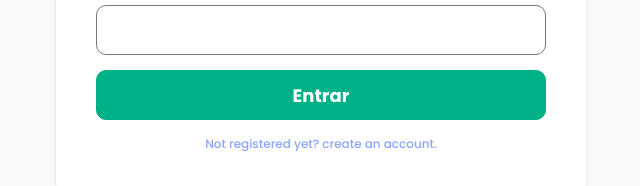
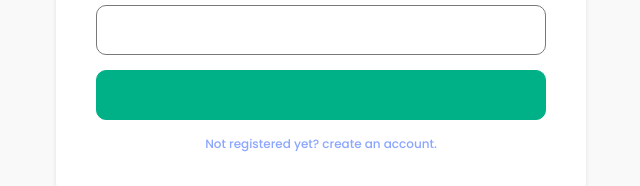
Before and after one commit to GabrielNatan/finance, a React (Create React App) app: page /login in a window 1280 px wide. Shown: the part 405-591 px from the top of the page, without its empty margins (319-959 px from the left). Built offline with nearby package versions, Linux system fonts and the light colour scheme.

Commit message:
feat: change button props

```diff
--- a/src/components/Button/index.tsx
+++ b/src/components/Button/index.tsx
@@ -3,14 +3,18 @@ import {
 } from './style'
 
 interface ButtonProps {
-  text: string
   type: 'button' | 'submit' | 'reset' | undefined
+  children: JSX.Element | string
+  disabled: boolean
 }
 
-export const Button = ({ text, type }: ButtonProps) => {
+export const Button = ({ type, children, disabled }: ButtonProps) => {
   return (
-        <Container type={type}>
-            {text}
+        <Container
+          type={type}
+          disabled={disabled}
+        >
+            {children}
         </Container>
   )
 }
```
